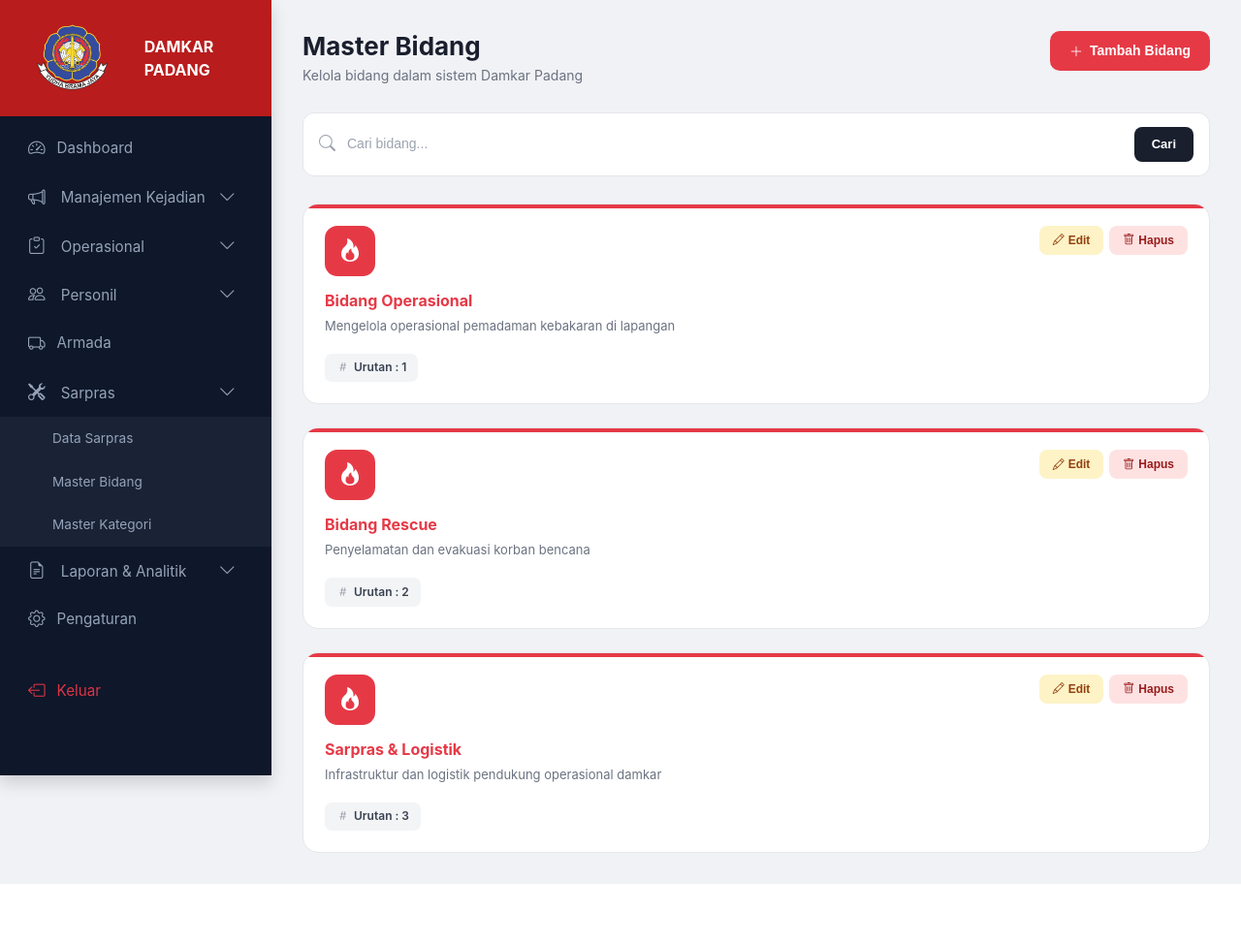
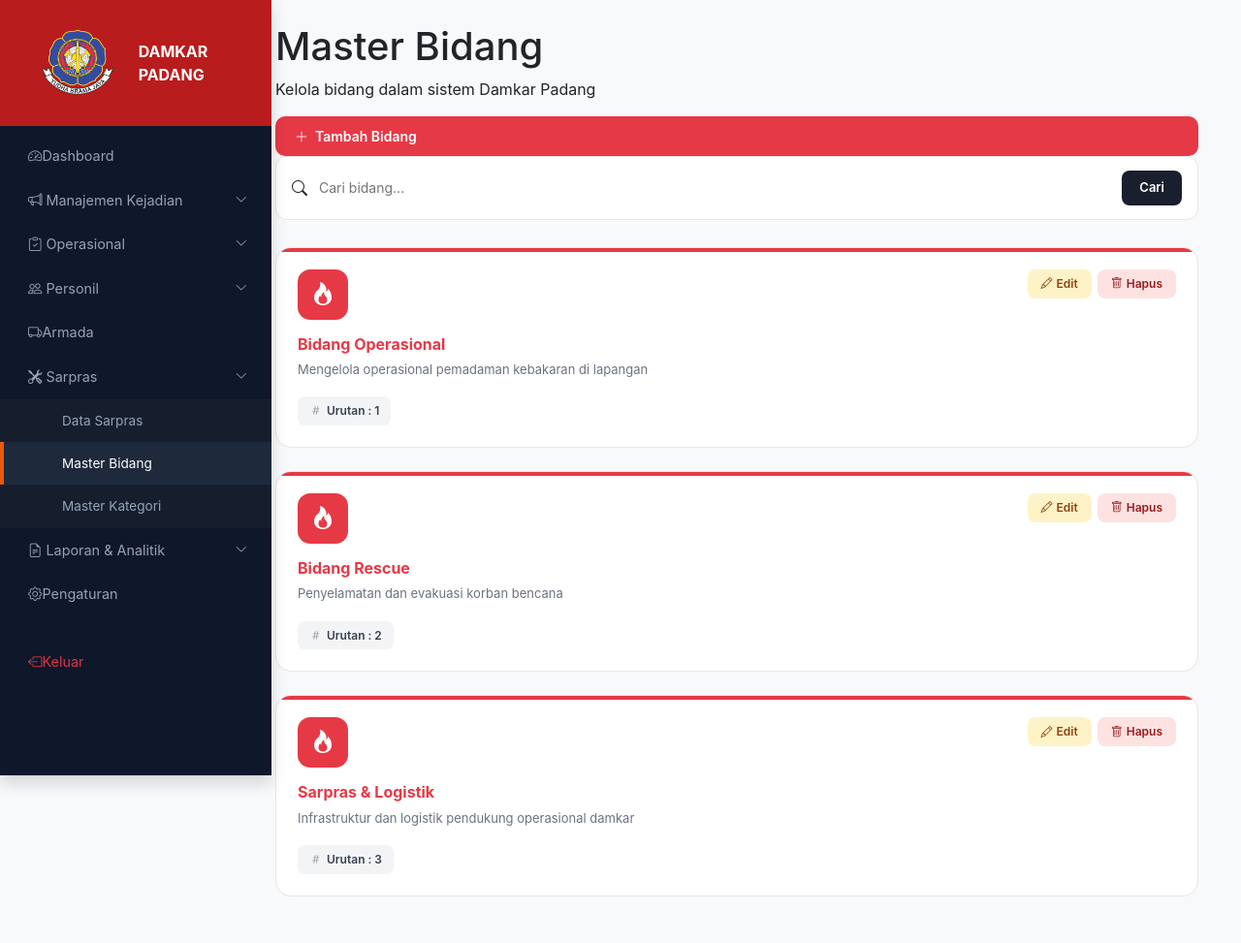
Before and after one commit to dina-olivia/Magang_Damkar, a PHP site: page /pages/Sarpras/master_bidang.php in a window 1280 px wide. Shown: the whole page at 97% size. Before the commit the page ends 912 px from the top, so only its background shows below. Run offline with PHP 8.4, Linux system fonts and the light colour scheme; data comes from the database, SQL or seed files in the repository.

Commit message:
perubahan tampilan

```diff
--- a/pages/Sarpras/master_bidang.php
+++ b/pages/Sarpras/master_bidang.php
@@ -3,93 +3,37 @@
 <html lang="id">
 <head>
     <meta charset="UTF-8">
-    <title>Master Bidang</title>
+    <meta name="viewport" content="width=device-width, initial-scale=1.0">
+    <title>Master Bidang - DAMKAR Padang</title>
+
     <link href="https://cdn.jsdelivr.net/npm/bootstrap@5.3.3/dist/css/bootstrap.min.css" rel="stylesheet">
     <link rel="stylesheet" href="https://cdn.jsdelivr.net/npm/bootstrap-icons@1.11.3/font/bootstrap-icons.min.css">
-    <link rel="stylesheet" href="../assets/css/style.css">
+    <link rel="stylesheet" href="../../assets/css/style.css">
 
     <style>
-        * { box-sizing: border-box; }
         body {
-            background: #f0f2f5;
-            font-family: 'Plus Jakarta Sans', sans-serif;
-            margin: 0; padding: 0;
+            background-color: #f8f9fa;
         }
 
-        :root {
-            --fire-red: #b91c1c;
-            --dark-sidebar: #0f172a;
-            --sidebar-text: #94a3b8;
+        #main-content {
+            margin-left: 260px;
+            transition: margin 0.3s ease;
         }
 
-        #sidebar {
-            width: 280px; height: 100vh;
-            position: fixed; left: 0; top: 0;
-            background-color: var(--dark-sidebar);
-            display: flex; flex-direction: column;
-            z-index: 1000;
+        @media (max-width: 991px) {
+            #main-content {
+                margin-left: 0;
+            }
         }
 
-       .sidebar-header {
-    padding: 20px;
-    background-color: #b91c1c;
-    color: white;
-    display: flex;
-    flex-direction: row;
-    align-items: center;
-    justify-content: center;
-    gap: 12px;
-    flex-shrink: 0;
-    min-height: 100px;
-}
+        .card-custom { border: none; border-radius: 12px; box-shadow: 0 4px 12px rgba(0,0,0,0.05); }
 
-        .sidebar-content { flex-grow: 1; overflow-y: auto; overflow-x: hidden; }
-        .sidebar-content::-webkit-scrollbar { width: 5px; }
-        .sidebar-content::-webkit-scrollbar-thumb { background: #334155; border-radius: 10px; }
-
-        #sidebar a {
-            color: var(--sidebar-text);
-            text-decoration: none;
-            padding: 12px 25px;
-            display: flex; align-items: center;
-            font-size: 0.95rem;
-            border-left: 4px solid transparent;
-            transition: 0.2s;
-        }
-
-        #sidebar a i { margin-right: 12px; font-size: 1.1rem; }
-
-        #sidebar a:hover, #sidebar a.active {
-            background-color: #1e293b;
-            color: white;
-            border-left: 4px solid #ef4444;
-        }
-
-        .sub-menu { background-color: #1a2236; }
-        .sub-menu a { padding-left: 50px !important; font-size: 0.85rem !important; }
-
-
-       .main-content {
-    margin-left: 280px;
-    width: calc(100% - 280px);
-    min-height: 100vh;
-    padding: 32px;
-    position: relative;
-    z-index: 10;
-}
-
-        .page-header {
-            display: flex; justify-content: space-between; align-items: flex-start;
-            margin-bottom: 28px;
-        }
-        .page-header h1 { font-size: 26px; font-weight: 700; color: #1a1f2e; margin: 0 0 4px 0; }
-        .page-header p { font-size: 14px; color: #6b7280; margin: 0; }
-
+        /* Specific styles for master_bidang cards if needed,
+           but trying to keep it consistent with sarpras.php layout */
         .btn-tambah {
             background: #e63946; color: #fff;
             border: none; border-radius: 10px;
             padding: 10px 20px; font-size: 14px; font-weight: 600;
-            font-family: 'Plus Jakarta Sans', sans-serif;
             display: flex; align-items: center; gap: 7px;
             cursor: pointer; text-decoration: none; white-space: nowrap;
             transition: background 0.2s, transform 0.15s;
@@ -105,25 +49,15 @@
         }
         .search-box input {
             flex: 1; border: none; outline: none;
-            font-size: 14px; font-family: 'Plus Jakarta Sans', sans-serif;
-            color: #1a1f2e; background: transparent;
+            font-size: 14px; color: #1a1f2e; background: transparent;
         }
-        .search-box input::placeholder { color: #9ca3af; }
-        .search-box .search-icon { color: #9ca3af; font-size: 17px; }
         .btn-cari {
             background: #1a1f2e; color: #fff;
             border: none; border-radius: 8px;
             padding: 8px 18px; font-size: 13px; font-weight: 600;
-            font-family: 'Plus Jakarta Sans', sans-serif;
             cursor: pointer; transition: background 0.2s;
         }
         .btn-cari:hover { background: #e63946; }
-
-        .cards-grid {
-    display: flex;
-    flex-direction: column;
-    gap: 24px;
-}
 
         .card-bidang {
             background: #fff;
@@ -133,10 +67,8 @@
             transition: transform 0.2s, box-shadow 0.2s, border-color 0.2s;
             position: relative;
             overflow: hidden;
-
             width: 100%;
-    width: 100%;
-    max-width: none;
+            margin-bottom: 24px;
         }
         .card-bidang::before {
             content: ''; position: absolute;
@@ -144,9 +76,6 @@
             border-radius: 16px 16px 0 0;
         }
         .card-bidang.danger::before  { background: #e63946; }
-        .card-bidang.success::before { background: #2d9e6b; }
-        .card-bidang.warning::before { background: #f59e0b; }
-        .card-bidang.info::before    { background: #3b82f6; }
         .card-bidang:hover { transform: translateY(-4px); box-shadow: 0 12px 32px rgba(0,0,0,0.09); border-color: #d1d5db; }
 
         .card-top { display: flex; justify-content: space-between; align-items: flex-start; }
@@ -156,15 +85,11 @@
             font-size: 24px; color: #fff; flex-shrink: 0;
         }
         .icon-box.danger  { background: #e63946; }
-        .icon-box.success { background: #2d9e6b; }
-        .icon-box.warning { background: #f59e0b; }
-        .icon-box.info    { background: #3b82f6; }
 
         .card-actions { display: flex; gap: 6px; }
         .btn-edit, .btn-hapus {
             border: none; border-radius: 8px;
             padding: 6px 14px; font-size: 12px; font-weight: 600;
-            font-family: 'Plus Jakarta Sans', sans-serif;
             cursor: pointer; text-decoration: none;
             display: inline-flex; align-items: center; gap: 4px;
             transition: opacity 0.2s, transform 0.15s;
@@ -175,9 +100,6 @@
 
         .card-title { font-size: 16px; font-weight: 700; margin: 16px 0 6px 0; }
         .card-title.danger  { color: #e63946; }
-        .card-title.success { color: #2d9e6b; }
-        .card-title.warning { color: #d97706; }
-        .card-title.info    { color: #2563eb; }
 
         .card-desc { font-size: 13px; color: #6b7280; margin: 0 0 18px 0; line-height: 1.6; }
 
@@ -214,13 +136,13 @@
                     <a href="../manajemen/detail_kejadian.php">Detail Kejadian</a>
                 </div>
 
-                <!-- Operasional (Aktif & Terbuka Otomatis) -->
-                <a href="#menuOperasional" data-bs-toggle="collapse" class="d-flex justify-content-between align-items-center" aria-expanded="true">
+                <!-- Operasional -->
+                <a href="#menuOperasional" data-bs-toggle="collapse" class="d-flex justify-content-between align-items-center">
                     <span><i class="bi bi-clipboard-check"></i> Operasional</span>
                     <i class="bi bi-chevron-down small"></i>
                 </a>
                 <div class="collapse sub-menu" id="menuOperasional">
-                    <a href="../operasional/penugasan_tim.php" class="active">Penugasan Tim</a>
+                    <a href="../operasional/penugasan_tim.php">Penugasan Tim</a>
                     <a href="../operasional/monitoring_armada.php">Monitoring Armada</a>
                     <a href="../operasional/status_penanganan.php">Status Penanganan</a>
                     <a href="../operasional/riwayat_penugasan.php">Riwayat Penugasan</a>
@@ -240,14 +162,14 @@
 
                 <a href="../armada.php"><i class="bi bi-truck"></i> Armada</a>
 
-                <!-- Sarpras -->
-                <a href="#menuSarpras" data-bs-toggle="collapse" class="d-flex justify-content-between align-items-center">
+                <!-- Sarpras (Expanded for this page) -->
+                <a href="#menuSarpras" data-bs-toggle="collapse" class="d-flex justify-content-between align-items-center" aria-expanded="true">
                     <span><i class="bi bi-tools"></i> Sarpras</span>
                     <i class="bi bi-chevron-down small"></i>
                 </a>
                 <div class="collapse sub-menu show" id="menuSarpras">
                     <a href="sarpras.php">Data Sarpras</a>
-                    <a href="master_bidang.php">Master Bidang</a>
+                    <a href="master_bidang.php" class="active">Master Bidang</a>
                     <a href="master_kategori.php">Master Kategori</a>
                 </div>
 
@@ -269,7 +191,7 @@
     </div>
 
 <!-- MAIN CONTENT -->
-<div class="main-content">
+<div id="main-content" class="p-4">
 
     <div class="page-header">
         <div>
```
Also changed, not shown: pages/Sarpras/master_kategori.php (+41 -97 lines), pages/Sarpras/sarpras.php (+21 -49 lines). Lines whose indentation alone changed are shown as unchanged.
